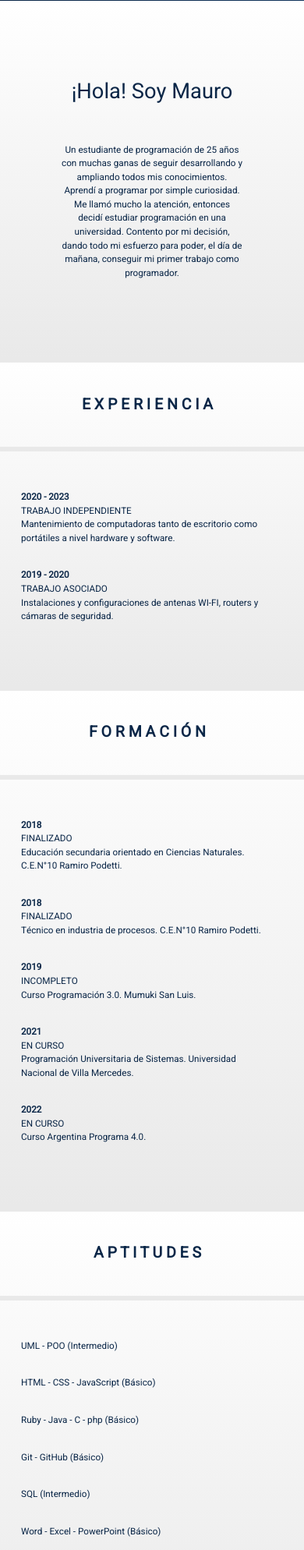
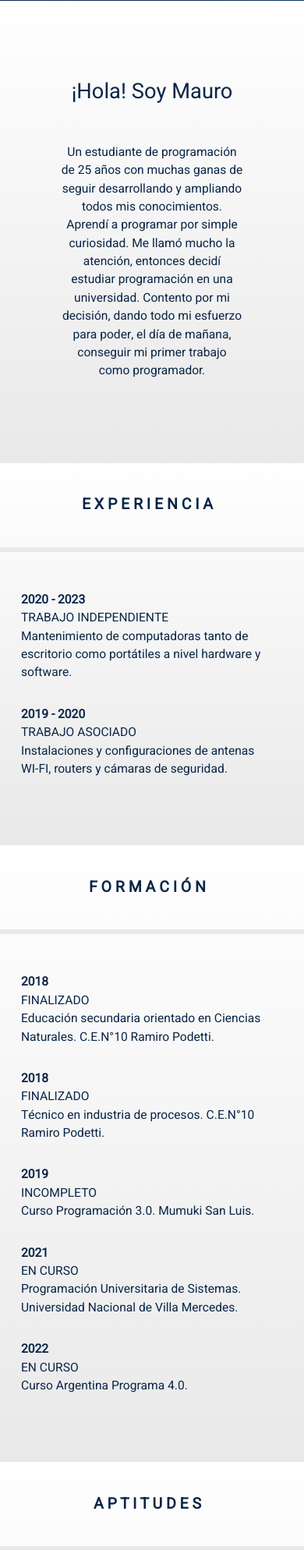
Before and after one commit to MauroAg22/personal-programmer-website, a PHP site: page / in a window 390 px wide. Shown: the part 743-2731 px from the top of the page at 78% size. Run offline with PHP 8.4, Linux system fonts and the light colour scheme.

Commit message:
Mínimas correcciones

```diff
--- a/css/style.css
+++ b/css/style.css
@@ -249,7 +249,7 @@ p {
 
     p {
         margin: 0;
-        font-size: 3vw;
+        font-size: 4vw;
     }
 
     .pro-descripcion div h3 strong {
--- a/index.html
+++ b/index.html
@@ -10,7 +10,7 @@
         <!-- Open Graph -->
         <meta propety="og:title" content="Currículum Vitae - Mauro Agustin Lucero">
         <meta propety="og:type" content="Currículum Vitae">
-        <meta propety="og:url" content="https://github.com/MauroAg22/proyecto-final-cv">
+        <meta propety="og:url" content="https://mauroag22.github.io/proyecto-final-cv">
         <meta propety="og:image" content="img/perfil.jpg">
         <meta propety="og:description"
             content="Este es un proyecto sobre mi propio Currículum Vitae creado en una página web con el fin de hacer la entrega y finalizar el curso de Argentina Programa 4.0.">
```
